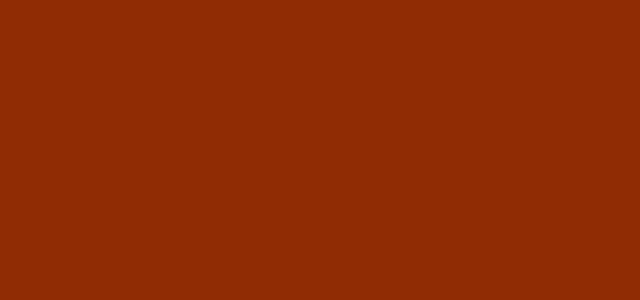
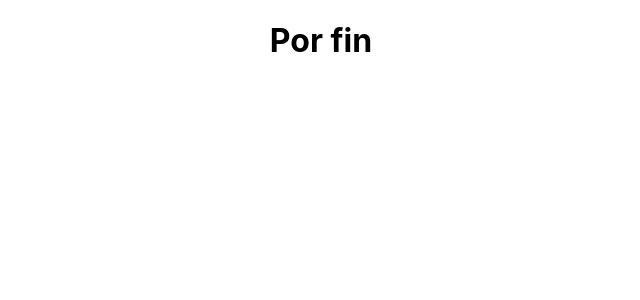
Before and after one commit to volmon117/invitacion-react, a React (Create React App) app: page / in a window 1280 px wide. Shown: the top 300 px of the page, without its empty margins (319-959 px from the left). Built offline with nearby package versions, Linux system fonts and the light colour scheme.

Commit message:
Added a h1 to test  github pages

```diff
--- a/src/App.js
+++ b/src/App.js
@@ -4,8 +4,7 @@ import TopMenu from './TopMenu';
 function App() {
   return (
     <div className="App" data-section="Home" >
-      <header className="App-header">
-      </header>
+      <h1>Por fin</h1>
     </div>
   );
 }
```
Also changed, not shown: 1 other file (tests, documents, lock files or other folders).
